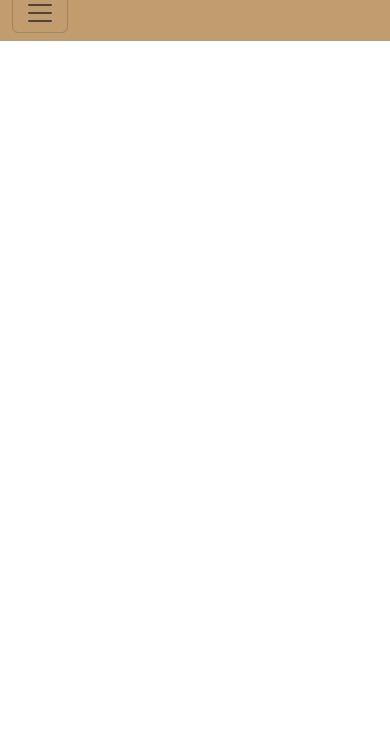
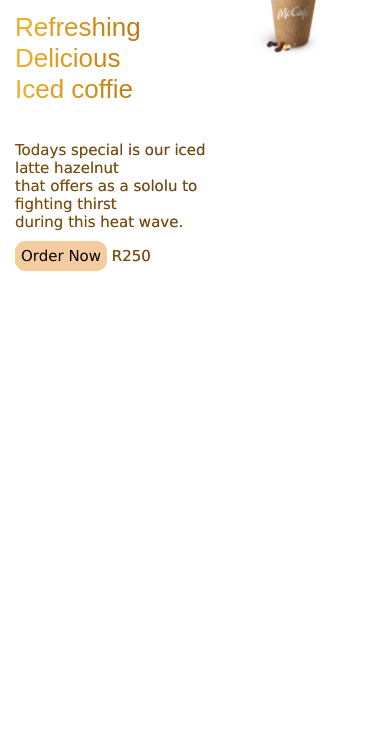
Before and after one commit to iamLusani/dube-starbucks, a plain HTML site: page index.html in a window 390 px wide. Shown: the part 93-844 px from the top of the page. Drawn offline with nearby package versions, Linux system fonts and the light colour scheme.

Commit message:
section cover added and it's responsive

```diff
--- a/index.html
+++ b/index.html
@@ -107,5 +107,24 @@
         </div>
       </nav>
     </div>
+
+    <section class="home">
+      <div class="content">
+        <h1 class="heading">
+         Refreshing Delicious <br> <span>Iced coffie </span>
+
+        <p class="first-para">  Todays special is our iced latte hazelnut <br>
+            that offers as a sololu to fighting thirst <br>
+           during this heat wave. <br>
+        <button class="butten"> Order Now</button>  <span>R250</span></h1></p>
+        <div class="img">
+          <img src="images/Iced Latte Hazelnut-image-3.png" alt="Iced Latte Hazelnut">
+
+        </div>
+        </div>
+    </section>
+
+
+
   </body>
 </html>
--- a/src/style.css
+++ b/src/style.css
@@ -10,7 +10,7 @@
   margin-left: 30px;
 }
 .logo {
-  color: rgb(248, 213, 170) !important;
+  color: rgb(240, 223, 202) !important;
   font-weight: 900 !important;
   font-size: 45px !important;
 }
@@ -34,3 +34,128 @@
     display: none;
   }
 }
+
+.butten {
+  padding: 5px;
+  border-radius: 10px;
+  background-color: var(---colour-1);
+  border: 1px solid var(---colour-4);
+  transition: all 300ms ease-in;
+  margin-top: 25px;
+}
+button:hover {
+  border: 1px solid var(---colour-6);
+  color: #f5cca0;
+  background-color: var(---colour-5);
+}
+
+.heading {
+  font-size: 75px;
+  margin-left: 125px;
+  margin-top: 50px;
+
+  background: #f0b128; /* fallback for old browsers */
+  background: -webkit-linear-gradient(
+    to right,
+    #f0b128,
+    #965b08
+  ); /* Chrome 10-25, Safari 5.1-6 */
+  background: linear-gradient(
+    to right,
+    #f0b128,
+    #965b08
+  ); /* W3C, IE 10+/ Edge, Firefox 16+, Chrome 26+, Opera 12+, Safari 7+ */
+  -webkit-background-clip: text;
+  background-clip: text;
+  color: transparent;
+}
+.home {
+  display: flex;
+  align-items: center;
+  justify-content: center;
+  flex-wrap: wrap;
+  position: relative;
+  z-index: 0;
+  margin-top: 120px;
+  font-family: fantasy;
+}
+.content {
+  display: flex;
+  justify-content: space-evenly;
+}
+.first-para {
+  font-weight: 10;
+  font-size: 15px;
+  margin-top: 35px;
+  font-family: "Lucida Sans", "Lucida Sans Regular", "Lucida Grande",
+    "Lucida Sans Unicode", Geneva, Verdana, sans-serif;
+  color: var(---colour-5);
+}
+
+.home .img {
+  flex: 1 1 300px;
+}
+
+.home .img img {
+  width: 92%;
+  animation: c 5s linear infinite;
+}
+@keyframes c {
+  0%,
+  100% {
+    transform: translateY(0px);
+  }
+  50% {
+    transform: translateY(100px);
+  }
+}
+@media (max-width: 988px) {
+  .heading {
+    font-size: 55px;
+  }
+}
+@media (max-width: 894px) {
+  .heading {
+    font-size: 35px;
+  }
+}
+@media (max-width: 698px) {
+  .home .img {
+    flex: 1 1 500px;
+  }
+}
+@media (max-width: 562px) {
+  .heading {
+    font-size: 26px;
+    margin-left: 15px;
+  }
+  .butten {
+    margin-top: 10px;
+  }
+
+  .home .img {
+    flex: 1 400px;
+  }
+}
+@media (max-width: 390px) {
+  .home .img {
+    flex: 1 2 600px;
+  }
+  .logo {
+    font-size: 29px !important;
+  }
+  .home {
+    margin-top: 55px !important;
+  }
+}
+:root {
+  ---colour-1: #f5cca0;
+  ---colour-2: #e48f45;
+  ---colour-3: #f0d394;
+  ---colour-4: #f0d394;
+  ---colour-5: #6e4b1f;
+  ---colour-6: #aa530e;
+  ---colour-7: #f5c16c;
+  ---colour-8: #bd9354;
+  ---colour-9: #e3d18a;
+}
```
